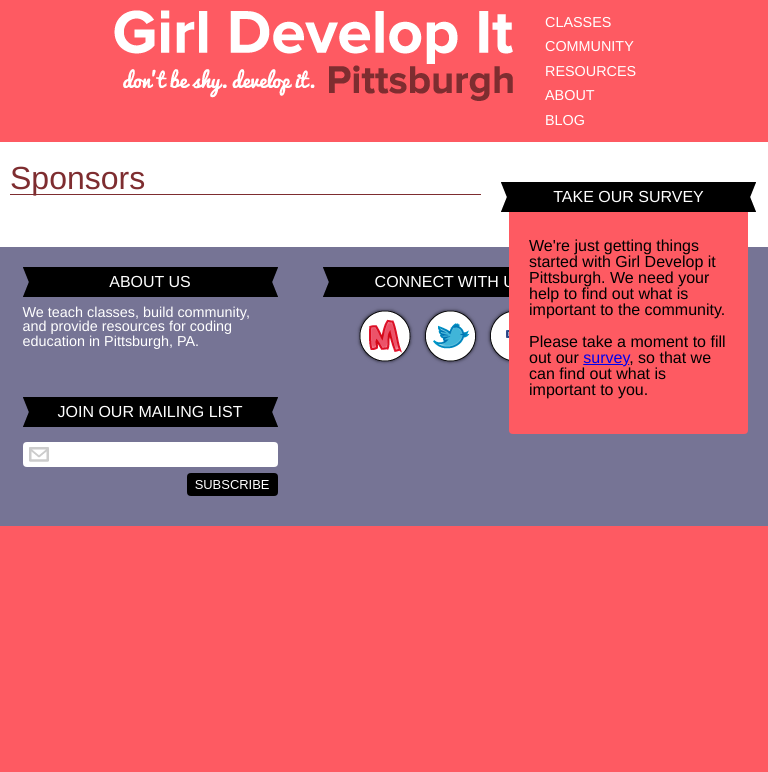
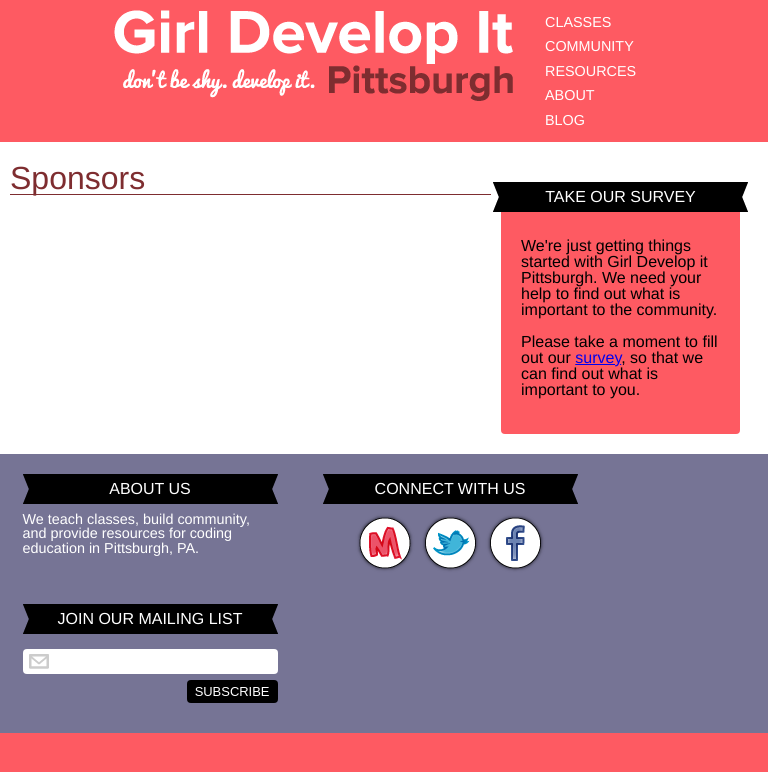
Before and after one commit to gdipgh/girldevelopitpgh.com, a Jekyll site: the page built from about/sponsors.html, in a window 768 px wide. Shown: the top 772 px of the page. Built offline with Jekyll 4.4.1, drawn with Linux system fonts in a browser that asks for light colours.

Commit message:
Fix issues with sidebar clearance

```diff
--- a/stylesheets/screen.css
+++ b/stylesheets/screen.css
@@ -341,13 +341,21 @@
   padding: 20px 0;
   position: relative;
 }
-/* line 210, ../sass/screen.scss */
+@media only screen and (min-width: 481px) and (max-width: 959px) {
+  /* line 210, ../sass/screen.scss */
+  #main .container {
+    position: relative;
+    width: auto;
+    padding-right: 287px;
+  }
+}
+/* line 218, ../sass/screen.scss */
 #main .content {
   display: block;
   margin: 0 10px;
 }
 @media only screen and (min-width: 960px) {
-  /* line 210, ../sass/screen.scss */
+  /* line 218, ../sass/screen.scss */
   #main .content {
     display: inline;
     float: left;
@@ -356,18 +364,19 @@
   }
 }
 @media only screen and (min-width: 481px) and (max-width: 959px) {
-  /* line 210, ../sass/screen.scss */
+  /* line 218, ../sass/screen.scss */
   #main .content {
-    margin-right: 287px;
+    float: left;
+    width: 100%;
   }
 }
 @media only screen and (max-width: 480px) {
-  /* line 210, ../sass/screen.scss */
+  /* line 218, ../sass/screen.scss */
   #main .content {
     margin-right: 10px;
   }
 }
-/* line 227, ../sass/screen.scss */
+/* line 236, ../sass/screen.scss */
 #main .sidebar {
   -webkit-border-radius: 4px;
   -moz-border-radius: 4px;
@@ -386,29 +395,27 @@
   width: 239px;
 }
 @media only screen and (min-width: 960px) {
-  /* line 227, ../sass/screen.scss */
+  /* line 236, ../sass/screen.scss */
   #main .sidebar {
     float: right;
     margin: 20px;
   }
 }
 @media only screen and (min-width: 481px) and (max-width: 959px) {
-  /* line 227, ../sass/screen.scss */
+  /* line 236, ../sass/screen.scss */
   #main .sidebar {
-    margin: 20px auto 0 auto;
-    position: absolute;
-    right: 20px;
-    top: 20px;
+    float: left;
+    margin-right: -287px;
   }
 }
 @media only screen and (max-width: 480px) {
-  /* line 227, ../sass/screen.scss */
+  /* line 236, ../sass/screen.scss */
   #main .sidebar {
     position: relative;
     right: auto;
   }
 }
-/* line 256, ../sass/screen.scss */
+/* line 263, ../sass/screen.scss */
 #main .sidebar h3 {
   background: url('../images/ribbon.png?1342570701') no-repeat 50% 50%;
   border: none;
@@ -424,13 +431,13 @@
   top: 0;
 }
 
-/* line 282, ../sass/screen.scss */
+/* line 289, ../sass/screen.scss */
 #footer-section {
   background-color: #767495;
   color: white;
   padding: 10px 0;
 }
-/* line 287, ../sass/screen.scss */
+/* line 294, ../sass/screen.scss */
 #footer-section h3 {
   background: url('../images/ribbon.png?1342570701') no-repeat 50% 50%;
   border: none;
@@ -442,13 +449,13 @@
   text-align: center;
   text-transform: uppercase;
 }
-/* line 291, ../sass/screen.scss */
+/* line 298, ../sass/screen.scss */
 #footer-section p, #footer-section form {
   width: 255px;
   margin: 0 auto;
   font-size: 0.9em;
 }
-/* line 297, ../sass/screen.scss */
+/* line 304, ../sass/screen.scss */
 #footer-section .about {
   display: inline;
   float: left;
@@ -456,26 +463,26 @@
   margin: 0 10px;
 }
 @media only screen and (min-width: 960px) {
-  /* line 297, ../sass/screen.scss */
+  /* line 304, ../sass/screen.scss */
   #footer-section .about {
     margin: 10px;
   }
 }
 @media only screen and (max-width: 959px) {
-  /* line 297, ../sass/screen.scss */
+  /* line 304, ../sass/screen.scss */
   #footer-section .about {
     margin: 10px auto 20px auto;
   }
 }
 @media only screen and (max-width: 599px) {
-  /* line 297, ../sass/screen.scss */
+  /* line 304, ../sass/screen.scss */
   #footer-section .about {
     display: block;
     float: none;
     width: 100%;
   }
 }
-/* line 302, ../sass/screen.scss */
+/* line 309, ../sass/screen.scss */
 #footer-section .social {
   display: inline;
   float: left;
@@ -483,34 +490,34 @@
   margin: 0 10px;
 }
 @media only screen and (min-width: 960px) {
-  /* line 302, ../sass/screen.scss */
+  /* line 309, ../sass/screen.scss */
   #footer-section .social {
     margin: 10px;
   }
 }
 @media only screen and (max-width: 959px) {
-  /* line 302, ../sass/screen.scss */
+  /* line 309, ../sass/screen.scss */
   #footer-section .social {
     margin: 10px auto 20px auto;
   }
 }
 @media only screen and (max-width: 599px) {
-  /* line 302, ../sass/screen.scss */
+  /* line 309, ../sass/screen.scss */
   #footer-section .social {
     display: block;
     float: none;
     width: 100%;
   }
 }
-/* line 306, ../sass/screen.scss */
+/* line 313, ../sass/screen.scss */
 #footer-section .social div {
   margin: 0 10px;
 }
-/* line 310, ../sass/screen.scss */
+/* line 317, ../sass/screen.scss */
 #footer-section .social ul {
   text-align: center;
 }
-/* line 313, ../sass/screen.scss */
+/* line 320, ../sass/screen.scss */
 #footer-section .social ul li {
   display: -moz-inline-stack;
   display: inline-block;
@@ -519,7 +526,7 @@
   zoom: 1;
   *display: inline;
 }
-/* line 318, ../sass/screen.scss */
+/* line 325, ../sass/screen.scss */
 #footer-section .social ul li.facebook a {
   text-indent: -119988px;
   overflow: hidden;
@@ -531,7 +538,7 @@
   height: 62px;
 }
 @media only screen and (-webkit-min-device-pixel-ratio: 1.5), only screen and (min-device-pixel-ratio: 1.5) {
-  /* line 318, ../sass/screen.scss */
+  /* line 325, ../sass/screen.scss */
   #footer-section .social ul li.facebook a {
     text-indent: -119988px;
     overflow: hidden;
@@ -544,7 +551,7 @@
     width: 61.5px;
   }
 }
-/* line 321, ../sass/screen.scss */
+/* line 328, ../sass/screen.scss */
 #footer-section .social ul li.facebook a:hover {
   text-indent: -119988px;
   overflow: hidden;
@@ -556,7 +563,7 @@
   height: 62px;
 }
 @media only screen and (-webkit-min-device-pixel-ratio: 1.5), only screen and (min-device-pixel-ratio: 1.5) {
-  /* line 321, ../sass/screen.scss */
+  /* line 328, ../sass/screen.scss */
   #footer-section .social ul li.facebook a:hover {
     text-indent: -119988px;
     overflow: hidden;
@@ -569,7 +576,7 @@
     width: 61.5px;
   }
 }
-/* line 318, ../sass/screen.scss */
+/* line 325, ../sass/screen.scss */
 #footer-section .social ul li.meetup a {
   text-indent: -119988px;
   overflow: hidden;
@@ -581,7 +588,7 @@
   height: 62px;
 }
 @media only screen and (-webkit-min-device-pixel-ratio: 1.5), only screen and (min-device-pixel-ratio: 1.5) {
-  /* line 318, ../sass/screen.scss */
+  /* line 325, ../sass/screen.scss */
   #footer-section .social ul li.meetup a {
     text-indent: -119988px;
     overflow: hidden;
@@ -594,7 +601,7 @@
     width: 61px;
   }
 }
-/* line 321, ../sass/screen.scss */
+/* line 328, ../sass/screen.scss */
 #footer-section .social ul li.meetup a:hover {
   text-indent: -119988px;
   overflow: hidden;
@@ -606,7 +613,7 @@
   height: 62px;
 }
 @media only screen and (-webkit-min-device-pixel-ratio: 1.5), only screen and (min-device-pixel-ratio: 1.5) {
-  /* line 321, ../sass/screen.scss */
+  /* line 328, ../sass/screen.scss */
   #footer-section .social ul li.meetup a:hover {
     text-indent: -119988px;
     overflow: hidden;
@@ -619,7 +626,7 @@
     width: 61px;
   }
 }
-/* line 318, ../sass/screen.scss */
+/* line 325, ../sass/screen.scss */
 #footer-section .social ul li.twitter a {
   text-indent: -119988px;
   overflow: hidden;
@@ -631,7 +638,7 @@
   height: 62px;
 }
 @media only screen and (-webkit-min-device-pixel-ratio: 1.5), only screen and (min-device-pixel-ratio: 1.5) {
-  /* line 318, ../sass/screen.scss */
+  /* line 325, ../sass/screen.scss */
   #footer-section .social ul li.twitter a {
     text-indent: -119988px;
     overflow: hidden;
@@ -644,7 +651,7 @@
     width: 61.5px;
   }
 }
-/* line 321, ../sass/screen.scss */
+/* line 328, ../sass/screen.scss */
 #footer-section .social ul li.twitter a:hover {
   text-indent: -119988px;
   overflow: hidden;
@@ -656,7 +663,7 @@
   height: 62px;
 }
 @media only screen and (-webkit-min-device-pixel-ratio: 1.5), only screen and (min-device-pixel-ratio: 1.5) {
-  /* line 321, ../sass/screen.scss */
+  /* line 328, ../sass/screen.scss */
   #footer-section .social ul li.twitter a:hover {
     text-indent: -119988px;
     overflow: hidden;
@@ -669,11 +676,11 @@
     width: 61.5px;
   }
 }
-/* line 328, ../sass/screen.scss */
+/* line 335, ../sass/screen.scss */
 #footer-section .social ul li a {
   display: block;
 }
-/* line 335, ../sass/screen.scss */
+/* line 342, ../sass/screen.scss */
 #footer-section .mailing-list {
   display: inline;
   float: left;
@@ -691,26 +698,26 @@
   clear: both;
 }
 @media only screen and (min-width: 960px) {
-  /* line 335, ../sass/screen.scss */
+  /* line 342, ../sass/screen.scss */
   #footer-section .mailing-list {
     margin: 10px;
   }
 }
 @media only screen and (max-width: 959px) {
-  /* line 335, ../sass/screen.scss */
+  /* line 342, ../sass/screen.scss */
   #footer-section .mailing-list {
     margin: 10px auto 20px auto;
   }
 }
 @media only screen and (max-width: 599px) {
-  /* line 335, ../sass/screen.scss */
+  /* line 342, ../sass/screen.scss */
   #footer-section .mailing-list {
     display: block;
     float: none;
     width: 100%;
   }
 }
-/* line 340, ../sass/screen.scss */
+/* line 347, ../sass/screen.scss */
 #footer-section .mailing-list input[type='email'] {
   background: url('../images/email-icon.png?1342487058') 6px 50% white no-repeat;
   -webkit-border-radius: 4px;
@@ -728,7 +735,7 @@
   padding: 2px 10px 2px 32px;
   width: 100%;
 }
-/* line 353, ../sass/screen.scss */
+/* line 360, ../sass/screen.scss */
 #footer-section .mailing-list input[type='submit'] {
   -webkit-border-radius: 4px;
   -moz-border-radius: 4px;
@@ -746,7 +753,7 @@
   text-transform: uppercase;
 }
 
-/* line 368, ../sass/screen.scss */
+/* line 375, ../sass/screen.scss */
 #comic {
   color: white;
   display: block;
@@ -755,7 +762,7 @@
   height: 471px;
 }
 
-/* line 390, ../sass/screen.scss */
+/* line 397, ../sass/screen.scss */
 .home #main {
   background-color: #fe5a62;
 }
```
Also changed, not shown: sass/screen.scss (+12 -5 lines).
